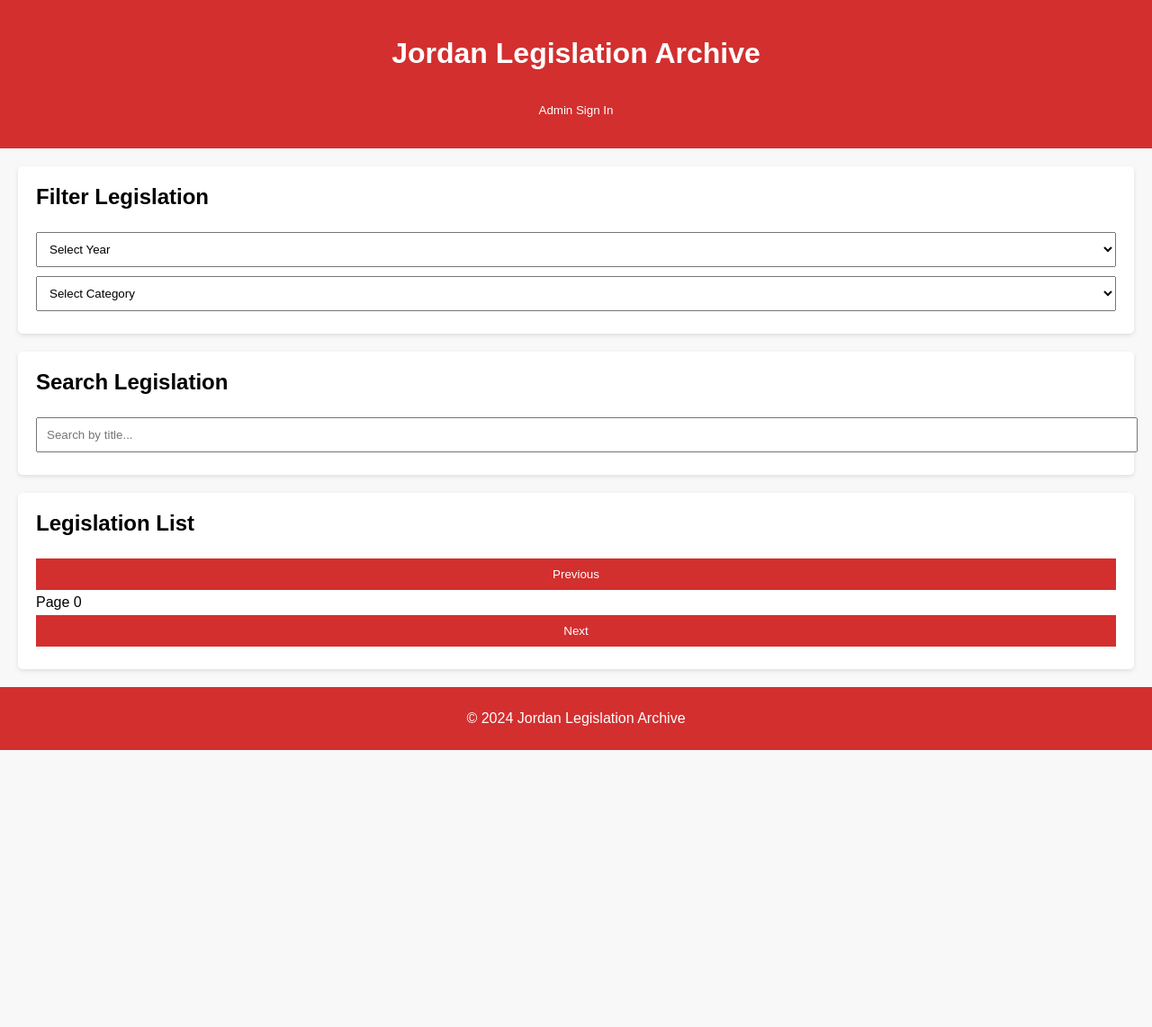
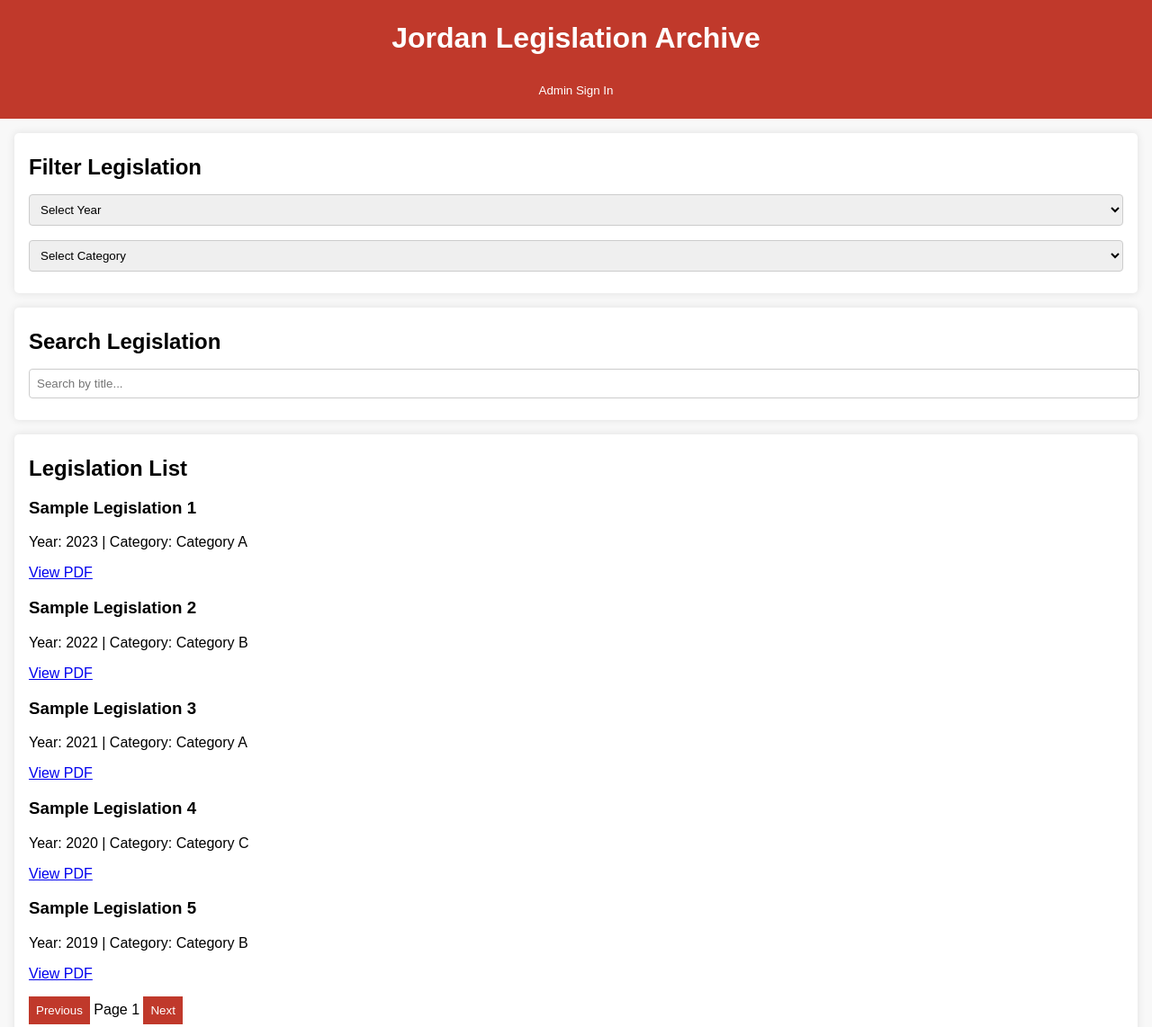
Before and after one commit to Jaizuu/SK-Archives, a plain HTML site: page index.html in a window 1280 px wide. Shown: the top 1142 px of the page at 90% size. Before the commit the page ends 834 px from the top, so only its background shows below. Drawn offline with Linux system fonts and the light colour scheme.

Commit message:
Added json
Added json

```diff
--- /dev/null
+++ b/legislations.json
@@ -0,0 +1,32 @@
+[
+    {
+        "title": "Sample Legislation 1",
+        "year": 2023,
+        "category": "Category A",
+        "link": "https://example.com/sample-legislation-1.pdf"
+    },
+    {
+        "title": "Sample Legislation 2",
+        "year": 2022,
+        "category": "Category B",
+        "link": "https://example.com/sample-legislation-2.pdf"
+    },
+    {
+        "title": "Sample Legislation 3",
+        "year": 2021,
+        "category": "Category A",
+        "link": "https://example.com/sample-legislation-3.pdf"
+    },
+    {
+        "title": "Sample Legislation 4",
+        "year": 2020,
+        "category": "Category C",
+        "link": "https://example.com/sample-legislation-4.pdf"
+    },
+    {
+        "title": "Sample Legislation 5",
+        "year": 2019,
+        "category": "Category B",
+        "link": "https://example.com/sample-legislation-5.pdf"
+    }
+]
--- a/script.js
+++ b/script.js
@@ -40,15 +40,18 @@ function signOutAdmin() {
     loadLegislations(); // Reload legislations to hide delete buttons
 }
 
-// Load legislations from local storage
+// Load legislations from JSON file
 function loadLegislations() {
     const legislationList = document.getElementById('legislationList');
     const filterYear = document.getElementById('filterYear');
     const filterCategory = document.getElementById('filterCategory');
 
     legislationList.innerHTML = ''; // Clear current list
-    const legislations = JSON.parse(localStorage.getItem('legislations')) || [];
 
+    // Fetch legislations from a JSON file (assume it's hosted on the same domain)
+    fetch('legislations.json')
+        .then(response => response.json())
+        .then(legislations => {
             // Populate filter options
             populateFilters(legislations);
 
@@ -70,6 +73,8 @@ function loadLegislations() {
             // Reset pagination
             currentPage = 1;
             changePage(0); // Refresh to show first page
+        })
+        .catch(error => console.error('Error loading legislations:', error));
 }
 
 // Populate filter options
@@ -108,17 +113,24 @@ function filterLegislation() {
     const legislationItems = document.getElementsByClassName('legislation-item');
 
     Array.from(legislationItems).forEach(item => {
-        const year = item.querySelector('p').innerText.match(/Year: (\d+)/)[1];
-        const category = item.querySelector('p').innerText.match(/Category: (.+)/)[1];
+        const year = item.querySelector('p').textContent.match(/Year: (\d+)/)[1];
+        const category = item.querySelector('p').textContent.match(/Category: (.+)/)[1];
 
-        const matchesYear = filterYearValue === '' || year === filterYearValue;
-        const matchesCategory = filterCategoryValue === '' || category === filterCategoryValue;
+        const matchesYear = filterYearValue ? year === filterYearValue : true;
+        const matchesCategory = filterCategoryValue ? category === filterCategoryValue : true;
 
-        if (matchesYear && matchesCategory) {
-            item.style.display = ''; // Show item if it matches filters
-        } else {
-            item.style.display = 'none'; // Hide item if it doesn't match
+        item.style.display = (matchesYear && matchesCategory) ? 'block' : 'none';
+    });
 }
+
+// Search legislation functionality
+function searchLegislation() {
+    const searchInputValue = document.getElementById('searchInput').value.toLowerCase();
+    const legislationItems = document.getElementsByClassName('legislation-item');
+
+    Array.from(legislationItems).forEach(item => {
+        const title = item.querySelector('h3').textContent.toLowerCase();
+        item.style.display = title.includes(searchInputValue) ? 'block' : 'none';
     });
 }
 
@@ -129,81 +141,57 @@ function addNewLegislation() {
     const category = document.getElementById('legislationCategory').value;
     const link = document.getElementById('legislationLink').value;
 
-    const legislations = JSON.parse(localStorage.getItem('legislations')) || [];
-
-    // Create new legislation object
-    const newLegislation = { title, year, category, link };
-    legislations.push(newLegislation);
-
-    // Save updated legislations to local storage
-    localStorage.setItem('legislations', JSON.stringify(legislations));
-
-    // Load updated legislations
-    loadLegislations();
-
-    // Clear form fields
+    // Assume we POST to a server
+    fetch('legislations.json', {
+        method: 'POST',
+        headers: {
+            'Content-Type': 'application/json'
+        },
+        body: JSON.stringify({ title, year, category, link })
+    })
+    .then(response => {
+        if (response.ok) {
+            document.getElementById('addSuccessMessage').style.display = 'block';
             document.getElementById('legislationTitle').value = '';
             document.getElementById('legislationYear').value = '';
             document.getElementById('legislationCategory').value = '';
             document.getElementById('legislationLink').value = '';
-
-    document.getElementById('addSuccessMessage').style.display = 'block';
-    setTimeout(() => {
-        document.getElementById('addSuccessMessage').style.display = 'none';
-    }, 2000);
+            loadLegislations(); // Reload legislations after adding
+        }
+    })
+    .catch(error => console.error('Error adding legislation:', error));
 
     return false; // Prevent form submission
 }
 
 // Delete legislation functionality
 function deleteLegislation(title) {
-    if (confirm(`Are you sure you want to delete "${title}"?`)) {
-        let legislations = JSON.parse(localStorage.getItem('legislations')) || [];
-        legislations = legislations.filter(leg => leg.title !== title);
-        localStorage.setItem('legislations', JSON.stringify(legislations));
-        loadLegislations(); // Refresh legislation list
-    }
+    // Here you would send a DELETE request to the server
+    console.log(`Delete legislation: ${title}`);
+    loadLegislations(); // Reload legislations after deletion
 }
 
-// Search legislation functionality
-function searchLegislation() {
-    const searchValue = document.getElementById('searchInput').value.toLowerCase();
-    const legislationItems = document.getElementsByClassName('legislation-item');
-
-    Array.from(legislationItems).forEach(item => {
-        const title = item.querySelector('h3').innerText.toLowerCase();
-        if (title.includes(searchValue)) {
-            item.style.display = ''; // Show item if it matches search
-        } else {
-            item.style.display = 'none'; // Hide item if it doesn't match
-        }
-    });
-}
-
-// Pagination functionality
+// Pagination variables
 let currentPage = 1;
-const itemsPerPage = 5; // Adjust number of items per page
+const itemsPerPage = 5; // Set how many items to show per page
 
 function changePage(direction) {
-    const legislationItems = Array.from(document.getElementsByClassName('legislation-item'));
+    const legislationItems = document.getElementsByClassName('legislation-item');
     const totalItems = legislationItems.length;
     const totalPages = Math.ceil(totalItems / itemsPerPage);
 
-    // Update current page based on direction
     currentPage += direction;
+
     if (currentPage < 1) currentPage = 1;
     if (currentPage > totalPages) currentPage = totalPages;
 
-    // Show only items for the current page
-    legislationItems.forEach((item, index) => {
-        if (index >= (currentPage - 1) * itemsPerPage && index < currentPage * itemsPerPage) {
-            item.style.display = '';
-        } else {
-            item.style.display = 'none';
-        }
+    document.getElementById('pageNumber').textContent = `Page ${currentPage}`;
+
+    Array.from(legislationItems).forEach((item, index) => {
+        const start = (currentPage - 1) * itemsPerPage;
+        const end = start + itemsPerPage;
+        item.style.display = (index >= start && index < end) ? 'block' : 'none';
     });
-
-    document.getElementById('pageNumber').innerText = `Page ${currentPage}`;
 }
 
 // Initial load
--- a/styles.css
+++ b/styles.css
@@ -1,49 +1,57 @@
 body {
     font-family: Arial, sans-serif;
-    background-color: #f8f8f8;
     margin: 0;
     padding: 0;
+    background-color: #f8f8f8;
 }
 
 header {
-    background-color: #d32f2f;
+    background-color: #c0392b;
     color: white;
-    padding: 20px;
+    padding: 1rem;
     text-align: center;
 }
 
+h1, h2 {
+    margin: 0.5rem 0;
+}
+
 section {
-    margin: 20px;
-    padding: 20px;
+    margin: 1rem;
+    padding: 1rem;
     background-color: white;
     border-radius: 5px;
-    box-shadow: 0 2px 5px rgba(0, 0, 0, 0.1);
-}
-
-h2 {
-    margin-top: 0;
-}
-
-input, select, button {
-    margin: 5px 0;
-    padding: 10px;
-    width: 100%;
-}
-
-button {
-    background-color: #d32f2f;
-    color: white;
-    border: none;
-    cursor: pointer;
-}
-
-button:hover {
-    background-color: #b71c1c;
+    box-shadow: 0 0 10px rgba(0, 0, 0, 0.1);
 }
 
 footer {
     text-align: center;
-    padding: 10px;
-    background-color: #d32f2f;
+    padding: 1rem;
+    background-color: #c0392b;
     color: white;
 }
+
+input[type="text"],
+input[type="password"],
+input[type="number"],
+input[type="url"],
+select {
+    width: 100%;
+    padding: 0.5rem;
+    margin: 0.5rem 0;
+    border: 1px solid #ccc;
+    border-radius: 4px;
+}
+
+button {
+    background-color: #c0392b;
+    color: white;
+    border: none;
+    padding: 0.5rem;
+    cursor: pointer;
+    margin-top: 1rem;
+}
+
+button:hover {
+    background-color: #a93226;
+}
```
Lines whose indentation alone changed are shown as unchanged.
